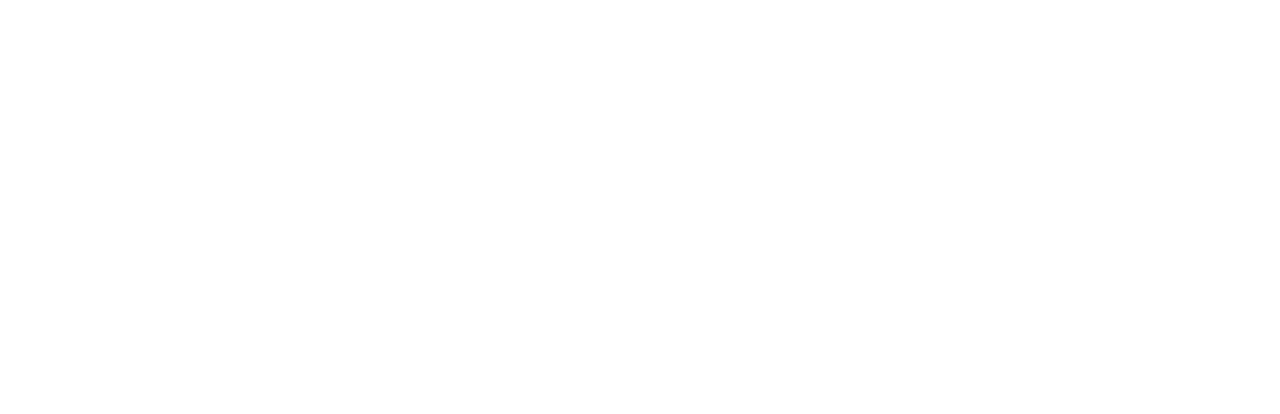
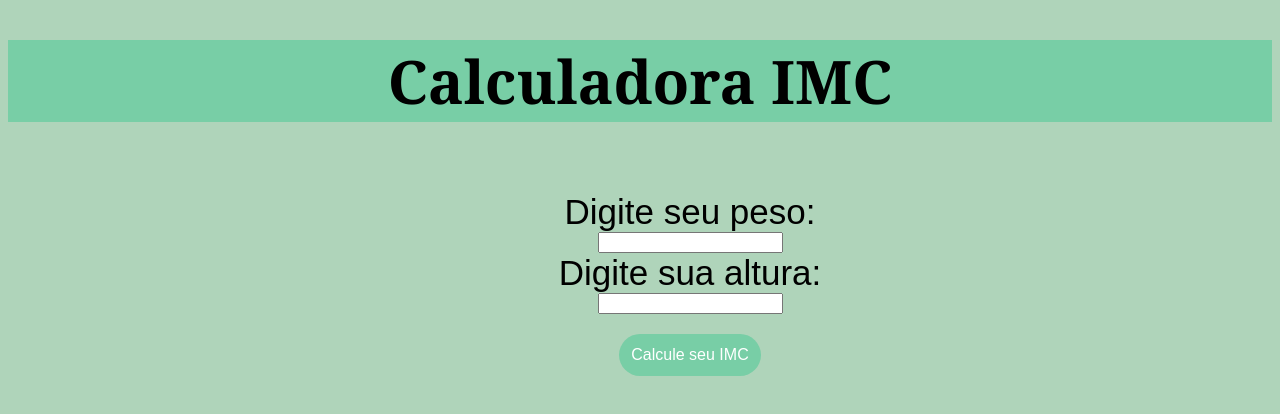
Before and after one commit to Lyvia-07/Calculadora-IMC, a plain HTML site: page index.html in a window 1280 px wide. Drawn offline with Linux system fonts and the light colour scheme.

Commit message:
calculadora

```diff
--- a/index.html
+++ b/index.html
@@ -3,9 +3,28 @@
 <head>
     <meta charset="UTF-8">
     <meta name="viewport" content="width=device-width, initial-scale=1.0">
-    <title>Document</title>
+    <title>calculadora IMC</title>
+    <link rel="stylesheet" href="style.css">
 </head>
+
 <body>
-    <h1></h1>
+    <h1 class="titulo">Calculadora IMC</h1>
+
+
+<form action="" id="imcForm">
+
+  <label for="peso">Digite seu peso: </label>
+  <input type="text" required name="peso" id="peso">
+
+  <label for="altura">Digite sua altura: </label>
+  <input type="text" required name="altura" id="altura">
+
+  <button type="submit">Calcule seu IMC</button>
+</form>
+
+<p id="resultado"></p>
+
+<script src="script.js"></script>
+
 </body>
 </html>
--- a/script.js
+++ b/script.js
@@ -0,0 +1,34 @@
+const imcForm= document.getElementById("imcForm");
+const peso = document.getElementById("peso");
+const altura= document.getElementById("altura");
+const resultado = document.getElementById("resultado")
+
+imcForm.addEventListener('submit',function (event){
+    event.preventDefault();
+    calcularIMC(peso.value, altura.value);
+
+})
+function calcularIMC(p, a){
+    const conta = p / (a*a);
+
+if (conta < 18.5){
+    classificacao = "baixo do peso"}
+
+else if (conta <= 24.9){
+    classificacao = "peso normal"}
+
+else if (conta <= 29.9 ){
+    classificacao = "sobrepeso"}
+
+else if (conta <= 34.9){
+      classificacao = "obesidade grau I"}
+
+else if (conta <= 39.9){
+        classificacao = "obesidade grau II"}
+
+else{ classificacao = "obesidade grau III"
+}
+
+resultado.textContent = `Seu peso é ${p}, sua altura é ${a} e seu IMC é ${conta}, seu nível é ${classificacao}`
+
+}
--- a/style.css
+++ b/style.css
@@ -0,0 +1,37 @@
+.titulo{
+    display: flex;
+    text-align: center;
+    background-color: hsl(152, 47%, 64%);
+    flex-direction: column;
+    justify-content: start;
+    font-size: 60px;
+    font-family: Cambria, Cochin, Georgia, Times, 'Times New Roman', serif;
+   }
+
+body{
+    background-color: hsl(138, 30%, 76%);
+}
+
+form{
+    font-family: Arial, sans-serif;
+    display: flex;
+    margin-top: 70px;
+    align-items: center;
+    height: 100vh;
+    flex-direction: column;
+    margin-left: 100px;
+    font-size: 35px;
+  }
+
+  button {
+    cursor: pointer;
+    padding: 12px;
+    background-color:hsl(152, 47%, 64%) ;
+    color: white;
+    border: none;
+    border-radius: 78px;
+    font-size: 16px;
+    transition: 0.2s;
+    margin-top: 20px;
+
+  }
```
